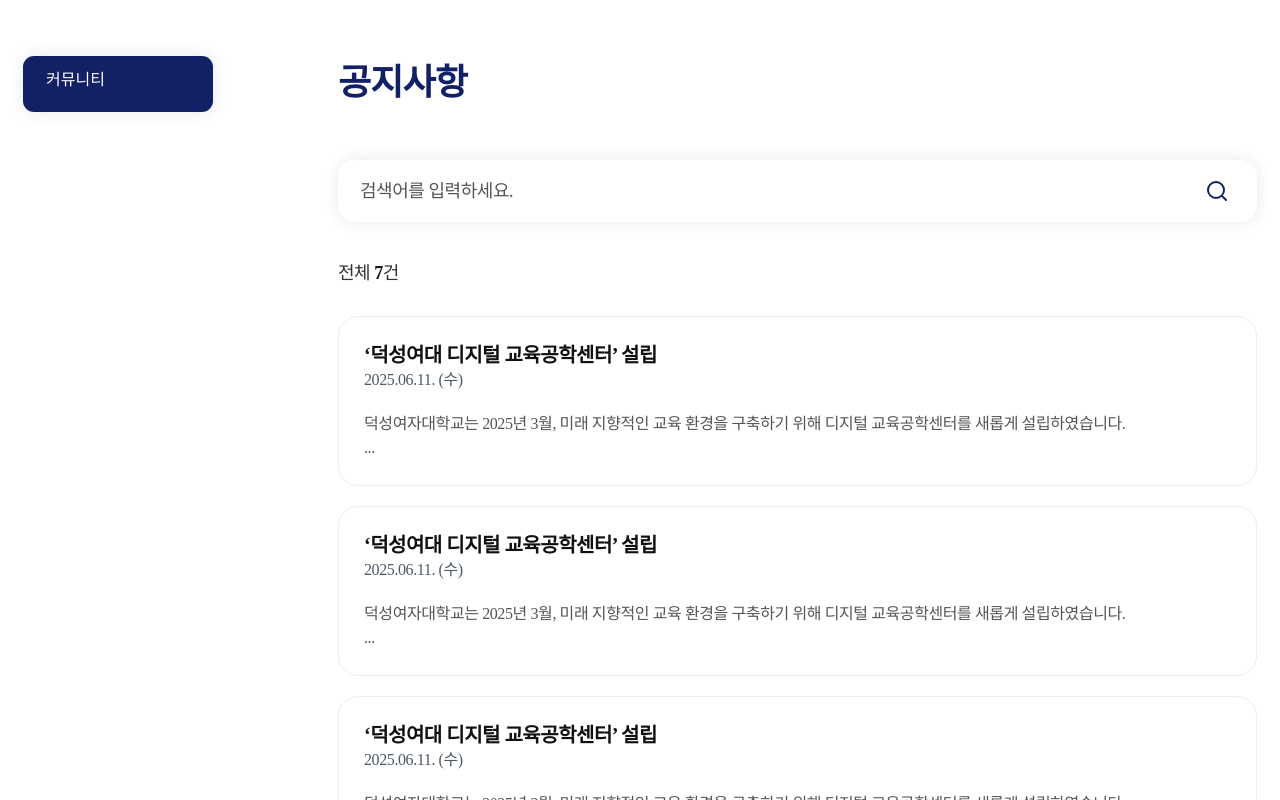
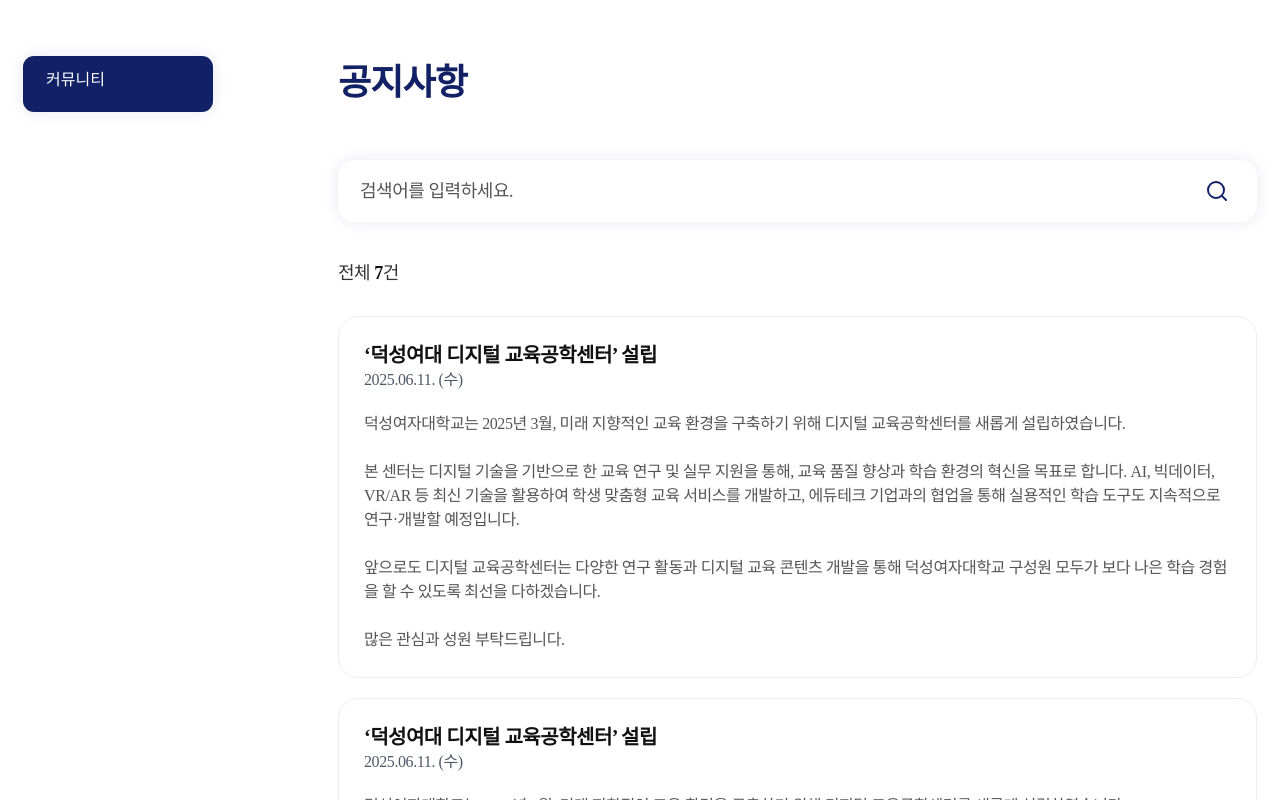
Before and after one commit to DS-DET-LAB/DS-DET-LAB, a React (Vite) app: page /community/info in a window 1280 px wide. Both pictures are taken after a click on the element 797 px from the left and 831 px from the top of the page. Shown: the part 431-1231 px from the top of the page. Built offline with nearby package versions, Linux system fonts and the light colour scheme; a web font is replaced by a local one.

Commit message:
✨ Feat: 공지사항 클릭시 전문 보이도록 (#8)

```diff
--- a/src/db/info.json
+++ b/src/db/info.json
@@ -3,42 +3,42 @@
     "id": "1",
     "title": "‘덕성여대 디지털 교육공학센터’ 설립",
     "date": "2025.06.11. (수)",
-    "content": "덕성여자대학교는 2025년 3월, 미래 지향적인 교육 환경을 구축하기 위해 디지털 교육공학센터를 새롭게 설립하였습니다. 본 센터는 디지털 기술을 기반으로 한 교육 연구 및 실무 지원을 통해, 교육 품질 향상과 학습 환경의 혁신을 목표로 합니다. AI, 빅데이터, VR/AR 등 최신 기술을 활용하여 학생 맞춤형 교육 서비스를 개발하고, 에듀테크 기업과의 협업을 통해 실용적인 학습 도구도 지속적으로 연구·개발할 예정입니다. 앞으로도 디지털 교육공학센터는 다양한 연구 활동과 디지털 교육 콘텐츠 개발을 통해 덕성여자대학교 구성원 모두가 보다 나은 학습 경험을 할 수 있도록 최선을 다하겠습니다.많은 관심과 성원 부탁드립니다."
+    "content": "덕성여자대학교는 2025년 3월, 미래 지향적인 교육 환경을 구축하기 위해 디지털 교육공학센터를 새롭게 설립하였습니다.\n\n본 센터는 디지털 기술을 기반으로 한 교육 연구 및 실무 지원을 통해, 교육 품질 향상과 학습 환경의 혁신을 목표로 합니다. AI, 빅데이터, VR/AR 등 최신 기술을 활용하여 학생 맞춤형 교육 서비스를 개발하고, 에듀테크 기업과의 협업을 통해 실용적인 학습 도구도 지속적으로 연구·개발할 예정입니다.\n\n앞으로도 디지털 교육공학센터는 다양한 연구 활동과 디지털 교육 콘텐츠 개발을 통해 덕성여자대학교 구성원 모두가 보다 나은 학습 경험을 할 수 있도록 최선을 다하겠습니다.\n\n많은 관심과 성원 부탁드립니다."
   },
   {
     "id": "2",
     "title": "‘덕성여대 디지털 교육공학센터’ 설립",
     "date": "2025.06.11. (수)",
-    "content": "덕성여자대학교는 2025년 3월, 미래 지향적인 교육 환경을 구축하기 위해 디지털 교육공학센터를 새롭게 설립하였습니다. 본 센터는 디지털 기술을 기반으로 한 교육 연구 및 실무 지원을 통해, 교육 품질 향상과 학습 환경의 혁신을 목표로 합니다. AI, 빅데이터, VR/AR 등 최신 기술을 활용하여 학생 맞춤형 교육 서비스를 개발하고, 에듀테크 기업과의 협업을 통해 실용적인 학습 도구도 지속적으로 연구·개발할 예정입니다. 앞으로도 디지털 교육공학센터는 다양한 연구 활동과 디지털 교육 콘텐츠 개발을 통해 덕성여자대학교 구성원 모두가 보다 나은 학습 경험을 할 수 있도록 최선을 다하겠습니다.많은 관심과 성원 부탁드립니다."
+    "content": "덕성여자대학교는 2025년 3월, 미래 지향적인 교육 환경을 구축하기 위해 디지털 교육공학센터를 새롭게 설립하였습니다.\n\n본 센터는 디지털 기술을 기반으로 한 교육 연구 및 실무 지원을 통해, 교육 품질 향상과 학습 환경의 혁신을 목표로 합니다. AI, 빅데이터, VR/AR 등 최신 기술을 활용하여 학생 맞춤형 교육 서비스를 개발하고, 에듀테크 기업과의 협업을 통해 실용적인 학습 도구도 지속적으로 연구·개발할 예정입니다.\n\n앞으로도 디지털 교육공학센터는 다양한 연구 활동과 디지털 교육 콘텐츠 개발을 통해 덕성여자대학교 구성원 모두가 보다 나은 학습 경험을 할 수 있도록 최선을 다하겠습니다.\n\n많은 관심과 성원 부탁드립니다."
   },
   {
     "id": "3",
     "title": "‘덕성여대 디지털 교육공학센터’ 설립",
     "date": "2025.06.11. (수)",
-    "content": "덕성여자대학교는 2025년 3월, 미래 지향적인 교육 환경을 구축하기 위해 디지털 교육공학센터를 새롭게 설립하였습니다. 본 센터는 디지털 기술을 기반으로 한 교육 연구 및 실무 지원을 통해, 교육 품질 향상과 학습 환경의 혁신을 목표로 합니다. AI, 빅데이터, VR/AR 등 최신 기술을 활용하여 학생 맞춤형 교육 서비스를 개발하고, 에듀테크 기업과의 협업을 통해 실용적인 학습 도구도 지속적으로 연구·개발할 예정입니다. 앞으로도 디지털 교육공학센터는 다양한 연구 활동과 디지털 교육 콘텐츠 개발을 통해 덕성여자대학교 구성원 모두가 보다 나은 학습 경험을 할 수 있도록 최선을 다하겠습니다.많은 관심과 성원 부탁드립니다."
+    "content": "덕성여자대학교는 2025년 3월, 미래 지향적인 교육 환경을 구축하기 위해 디지털 교육공학센터를 새롭게 설립하였습니다.\n\n본 센터는 디지털 기술을 기반으로 한 교육 연구 및 실무 지원을 통해, 교육 품질 향상과 학습 환경의 혁신을 목표로 합니다. AI, 빅데이터, VR/AR 등 최신 기술을 활용하여 학생 맞춤형 교육 서비스를 개발하고, 에듀테크 기업과의 협업을 통해 실용적인 학습 도구도 지속적으로 연구·개발할 예정입니다.\n\n앞으로도 디지털 교육공학센터는 다양한 연구 활동과 디지털 교육 콘텐츠 개발을 통해 덕성여자대학교 구성원 모두가 보다 나은 학습 경험을 할 수 있도록 최선을 다하겠습니다.\n\n많은 관심과 성원 부탁드립니다."
   },
   {
     "id": "4",
     "title": "‘덕성여대 디지털 교육공학센터’ 설립",
     "date": "2025.06.11. (수)",
-    "content": "덕성여자대학교는 2025년 3월, 미래 지향적인 교육 환경을 구축하기 위해 디지털 교육공학센터를 새롭게 설립하였습니다. 본 센터는 디지털 기술을 기반으로 한 교육 연구 및 실무 지원을 통해, 교육 품질 향상과 학습 환경의 혁신을 목표로 합니다. AI, 빅데이터, VR/AR 등 최신 기술을 활용하여 학생 맞춤형 교육 서비스를 개발하고, 에듀테크 기업과의 협업을 통해 실용적인 학습 도구도 지속적으로 연구·개발할 예정입니다. 앞으로도 디지털 교육공학센터는 다양한 연구 활동과 디지털 교육 콘텐츠 개발을 통해 덕성여자대학교 구성원 모두가 보다 나은 학습 경험을 할 수 있도록 최선을 다하겠습니다.많은 관심과 성원 부탁드립니다."
+    "content": "덕성여자대학교는 2025년 3월, 미래 지향적인 교육 환경을 구축하기 위해 디지털 교육공학센터를 새롭게 설립하였습니다.\n\n본 센터는 디지털 기술을 기반으로 한 교육 연구 및 실무 지원을 통해, 교육 품질 향상과 학습 환경의 혁신을 목표로 합니다. AI, 빅데이터, VR/AR 등 최신 기술을 활용하여 학생 맞춤형 교육 서비스를 개발하고, 에듀테크 기업과의 협업을 통해 실용적인 학습 도구도 지속적으로 연구·개발할 예정입니다.\n\n앞으로도 디지털 교육공학센터는 다양한 연구 활동과 디지털 교육 콘텐츠 개발을 통해 덕성여자대학교 구성원 모두가 보다 나은 학습 경험을 할 수 있도록 최선을 다하겠습니다.\n\n많은 관심과 성원 부탁드립니다."
   },
   {
     "id": "5",
     "title": "‘덕성여대 디지털 교육공학센터’ 설립",
     "date": "2025.06.11. (수)",
-    "content": "덕성여자대학교는 2025년 3월, 미래 지향적인 교육 환경을 구축하기 위해 디지털 교육공학센터를 새롭게 설립하였습니다. 본 센터는 디지털 기술을 기반으로 한 교육 연구 및 실무 지원을 통해, 교육 품질 향상과 학습 환경의 혁신을 목표로 합니다. AI, 빅데이터, VR/AR 등 최신 기술을 활용하여 학생 맞춤형 교육 서비스를 개발하고, 에듀테크 기업과의 협업을 통해 실용적인 학습 도구도 지속적으로 연구·개발할 예정입니다. 앞으로도 디지털 교육공학센터는 다양한 연구 활동과 디지털 교육 콘텐츠 개발을 통해 덕성여자대학교 구성원 모두가 보다 나은 학습 경험을 할 수 있도록 최선을 다하겠습니다.많은 관심과 성원 부탁드립니다."
+    "content": "덕성여자대학교는 2025년 3월, 미래 지향적인 교육 환경을 구축하기 위해 디지털 교육공학센터를 새롭게 설립하였습니다.\n\n본 센터는 디지털 기술을 기반으로 한 교육 연구 및 실무 지원을 통해, 교육 품질 향상과 학습 환경의 혁신을 목표로 합니다. AI, 빅데이터, VR/AR 등 최신 기술을 활용하여 학생 맞춤형 교육 서비스를 개발하고, 에듀테크 기업과의 협업을 통해 실용적인 학습 도구도 지속적으로 연구·개발할 예정입니다.\n\n앞으로도 디지털 교육공학센터는 다양한 연구 활동과 디지털 교육 콘텐츠 개발을 통해 덕성여자대학교 구성원 모두가 보다 나은 학습 경험을 할 수 있도록 최선을 다하겠습니다.\n\n많은 관심과 성원 부탁드립니다."
   },
   {
     "id": "6",
     "title": "‘덕성여대 디지털 교육공학센터’ 설립",
     "date": "2025.06.11. (수)",
-    "content": "덕성여자대학교는 2025년 3월, 미래 지향적인 교육 환경을 구축하기 위해 디지털 교육공학센터를 새롭게 설립하였습니다. 본 센터는 디지털 기술을 기반으로 한 교육 연구 및 실무 지원을 통해, 교육 품질 향상과 학습 환경의 혁신을 목표로 합니다. AI, 빅데이터, VR/AR 등 최신 기술을 활용하여 학생 맞춤형 교육 서비스를 개발하고, 에듀테크 기업과의 협업을 통해 실용적인 학습 도구도 지속적으로 연구·개발할 예정입니다. 앞으로도 디지털 교육공학센터는 다양한 연구 활동과 디지털 교육 콘텐츠 개발을 통해 덕성여자대학교 구성원 모두가 보다 나은 학습 경험을 할 수 있도록 최선을 다하겠습니다.많은 관심과 성원 부탁드립니다."
+    "content": "덕성여자대학교는 2025년 3월, 미래 지향적인 교육 환경을 구축하기 위해 디지털 교육공학센터를 새롭게 설립하였습니다.\n\n본 센터는 디지털 기술을 기반으로 한 교육 연구 및 실무 지원을 통해, 교육 품질 향상과 학습 환경의 혁신을 목표로 합니다. AI, 빅데이터, VR/AR 등 최신 기술을 활용하여 학생 맞춤형 교육 서비스를 개발하고, 에듀테크 기업과의 협업을 통해 실용적인 학습 도구도 지속적으로 연구·개발할 예정입니다.\n\n앞으로도 디지털 교육공학센터는 다양한 연구 활동과 디지털 교육 콘텐츠 개발을 통해 덕성여자대학교 구성원 모두가 보다 나은 학습 경험을 할 수 있도록 최선을 다하겠습니다.\n\n많은 관심과 성원 부탁드립니다."
   },
   {
     "id": "7",
     "title": "‘덕성여대 디지털 교육공학센터’ 설립",
     "date": "2025.06.11. (수)",
-    "content": "덕성여자대학교는 2025년 3월, 미래 지향적인 교육 환경을 구축하기 위해 디지털 교육공학센터를 새롭게 설립하였습니다. 본 센터는 디지털 기술을 기반으로 한 교육 연구 및 실무 지원을 통해, 교육 품질 향상과 학습 환경의 혁신을 목표로 합니다. AI, 빅데이터, VR/AR 등 최신 기술을 활용하여 학생 맞춤형 교육 서비스를 개발하고, 에듀테크 기업과의 협업을 통해 실용적인 학습 도구도 지속적으로 연구·개발할 예정입니다. 앞으로도 디지털 교육공학센터는 다양한 연구 활동과 디지털 교육 콘텐츠 개발을 통해 덕성여자대학교 구성원 모두가 보다 나은 학습 경험을 할 수 있도록 최선을 다하겠습니다.많은 관심과 성원 부탁드립니다."
+    "content": "덕성여자대학교는 2025년 3월, 미래 지향적인 교육 환경을 구축하기 위해 디지털 교육공학센터를 새롭게 설립하였습니다.\n\n본 센터는 디지털 기술을 기반으로 한 교육 연구 및 실무 지원을 통해, 교육 품질 향상과 학습 환경의 혁신을 목표로 합니다. AI, 빅데이터, VR/AR 등 최신 기술을 활용하여 학생 맞춤형 교육 서비스를 개발하고, 에듀테크 기업과의 협업을 통해 실용적인 학습 도구도 지속적으로 연구·개발할 예정입니다.\n\n앞으로도 디지털 교육공학센터는 다양한 연구 활동과 디지털 교육 콘텐츠 개발을 통해 덕성여자대학교 구성원 모두가 보다 나은 학습 경험을 할 수 있도록 최선을 다하겠습니다.\n\n많은 관심과 성원 부탁드립니다."
   }
 ]
--- a/src/routes/community/components/InfoCard.jsx
+++ b/src/routes/community/components/InfoCard.jsx
@@ -1,23 +1,27 @@
+import { useState } from 'react';
 import useMediaQuery from '@hooks/useMediaQuery';
 
 import * as I from './InfoCardStyle';
 
 const InfoCard = ({ title, date, content }) => {
+  const [showAll, setShowAll] = useState(false);
   const isMobile = useMediaQuery('(max-width: 767px)');
 
   const firstSentence = content.split('.')[0].trim();
   const displaySentence = `${firstSentence}.\n...`;
 
   return (
-    <I.InfoCard>
+    <I.InfoCard onClick={() => setShowAll((prev) => !prev)}>
       <div>
         <I.Title>{title}</I.Title>
         <I.Date>{date}</I.Date>
       </div>
 
       <div>
-        {!isMobile && <I.Content>{displaySentence}</I.Content>}
-        {isMobile && <I.Content>{firstSentence}</I.Content>}
+        {!showAll && !isMobile && <I.Content>{displaySentence}</I.Content>}
+        {!showAll && isMobile && <I.Content>{firstSentence}</I.Content>}
+
+        {showAll && <I.Content $showAll={true}>{content}</I.Content>}
       </div>
     </I.InfoCard>
   );
--- a/src/routes/community/components/InfoCardStyle.js
+++ b/src/routes/community/components/InfoCardStyle.js
@@ -11,6 +11,8 @@
   border-radius: 20px;
   border: 1px solid ${palette.hover.back2};
   background: ${palette.background.white};
+
+  cursor: pointer;
 
   @media (max-width: 767px) {
     padding: 20px;
@@ -63,7 +65,7 @@
   @media (max-width: 767px) {
     display: -webkit-box;
     -webkit-box-orient: vertical;
-    -webkit-line-clamp: 1;
+    -webkit-line-clamp: ${({ $showAll }) => !$showAll && 1};
     overflow: hidden;
     text-overflow: ellipsis;
   }
```
